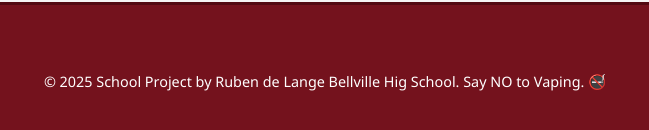
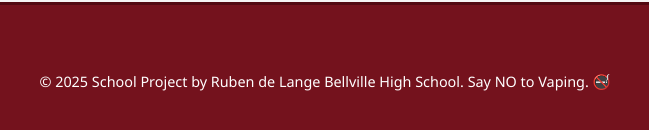
Before and after one commit to deZyph3r/Vaping-index-website, a plain HTML site: page index.html in a window 1280 px wide. Shown: the part 2367-2497 px from the top of the page, 315-964 px from the left. Drawn offline with Linux system fonts and the light colour scheme.

Commit message:
Update index.html

```diff
--- a/index.html
+++ b/index.html
@@ -77,7 +77,7 @@
 
   <footer>
     <div class="container">
-      <p>© 2025 School Project by Ruben de Lange Bellville Hig School. Say NO to Vaping. 🚭</p>
+      <p>© 2025 School Project by Ruben de Lange Bellville High School. Say NO to Vaping. 🚭</p>
     </div>
   </footer>
 </body>
```
